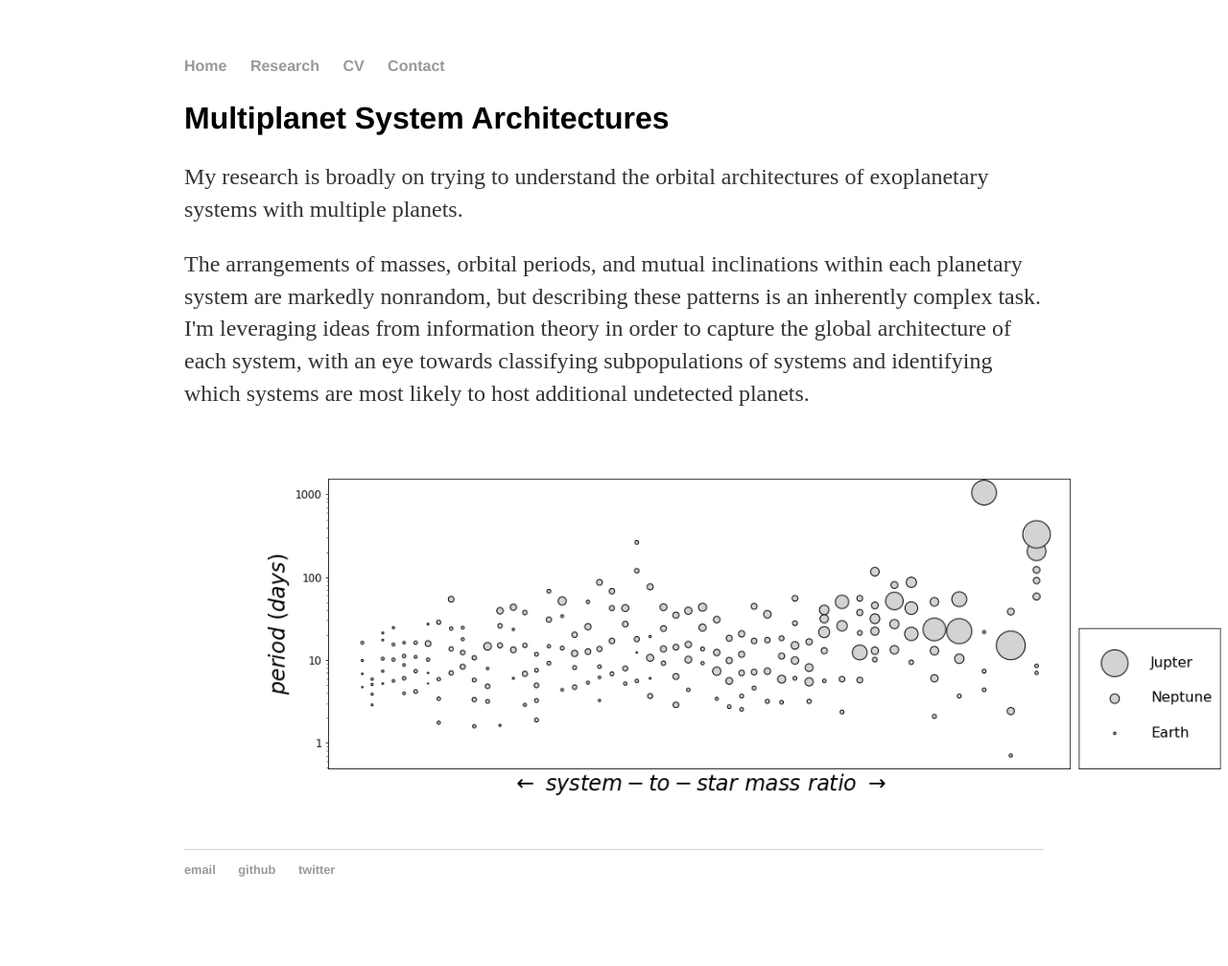
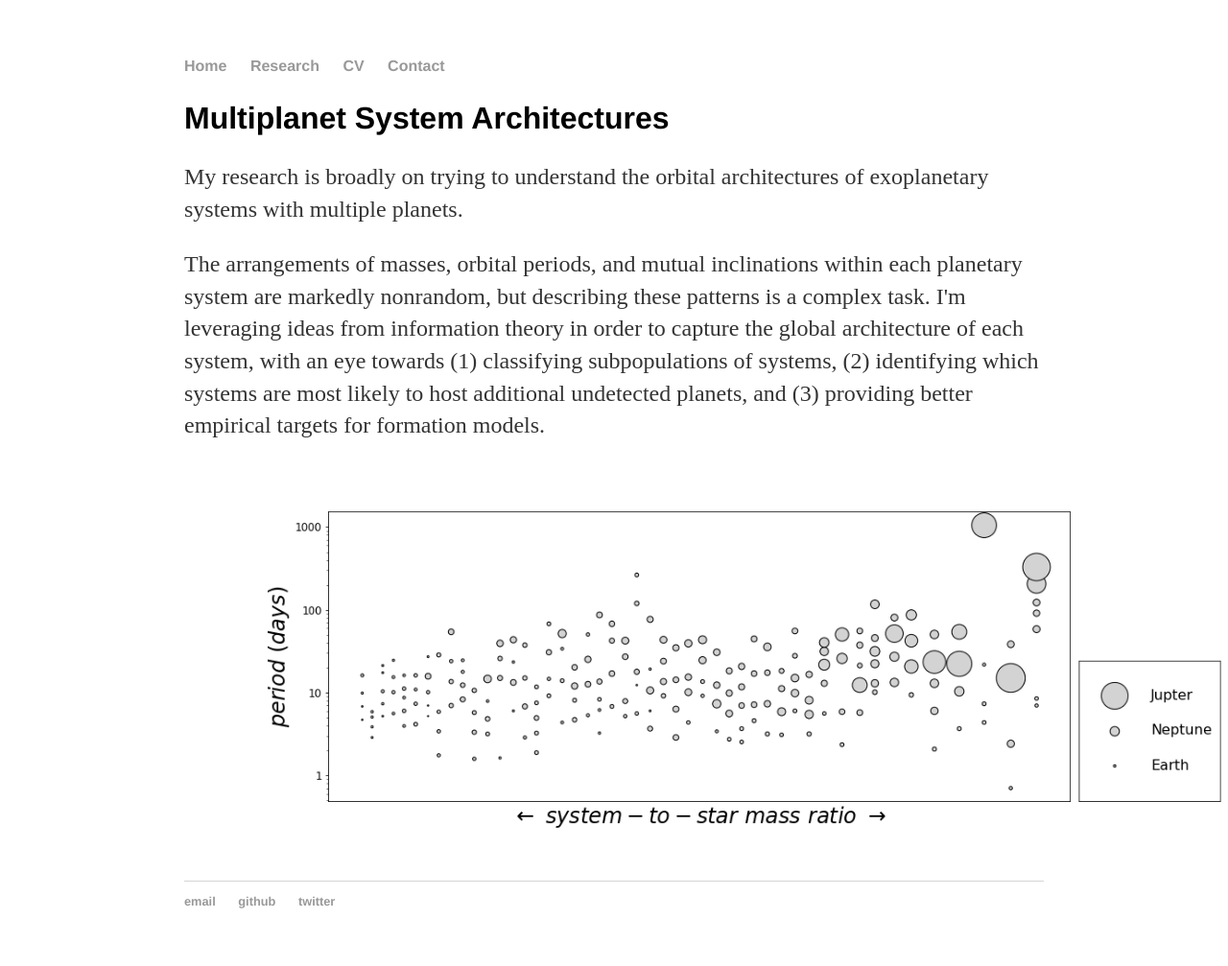
Before and after one commit to gjgilbert/gjgilbert.github.io, a Jekyll site: the page built from research/index.html, in a window 1280 px wide. Shown: the whole page at 96% size. Built offline with Jekyll 4.4.1, drawn with Linux system fonts in a browser that asks for light colours; before the commit the page ends 974 px from its top, so only the background shows below that.

Commit message:
Update index.html

```diff
--- a/research/index.html
+++ b/research/index.html
@@ -5,6 +5,6 @@
 <div class="blurb">
 	<h2>Multiplanet System Architectures</h2>
 	<p>My research is broadly on trying to understand the orbital architectures of exoplanetary systems with multiple planets.</p>
-	<p>The arrangements of masses, orbital periods, and mutual inclinations within each planetary system are markedly nonrandom, but describing these patterns is an inherently complex task. I'm leveraging ideas from information theory in order to capture the global architecture of each system, with an eye towards classifying subpopulations of systems and identifying which systems are most likely to host additional undetected planets.</p>
+	<p>The arrangements of masses, orbital periods, and mutual inclinations within each planetary system are markedly nonrandom, but describing these patterns is a complex task. I'm leveraging ideas from information theory in order to capture the global architecture of each system, with an eye towards (1) classifying subpopulations of systems, (2) identifying which systems are most likely to host additional undetected planets, and (3) providing better empirical targets for formation models.</p>
 	<p><img src="gallery.png" width="1200", height="400"></p>
 </div><!-- /.blurb -->
```
